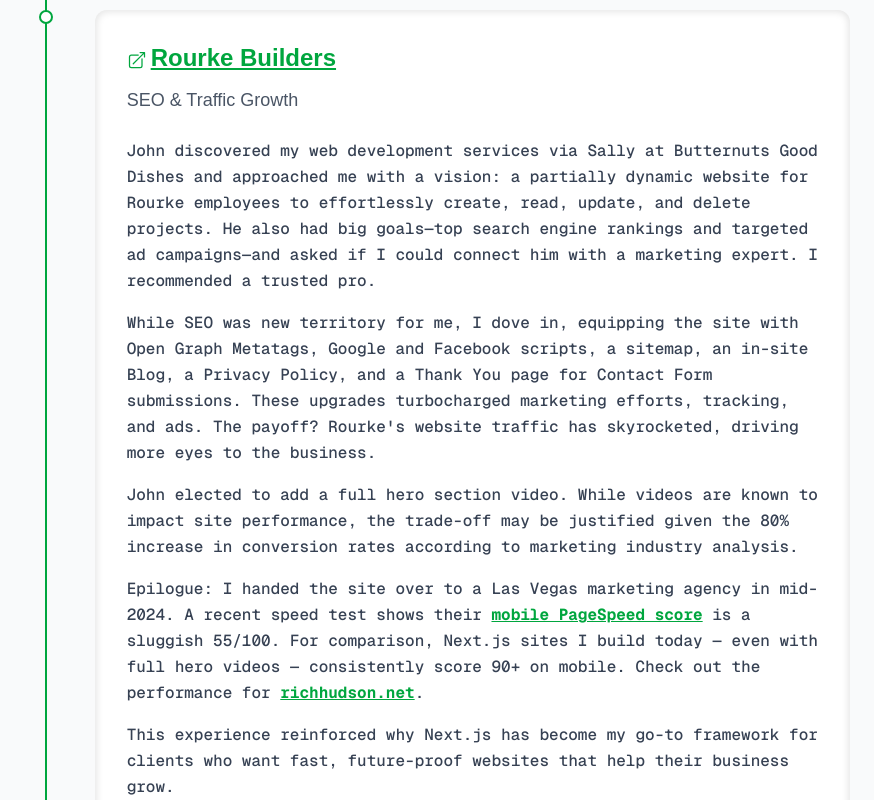
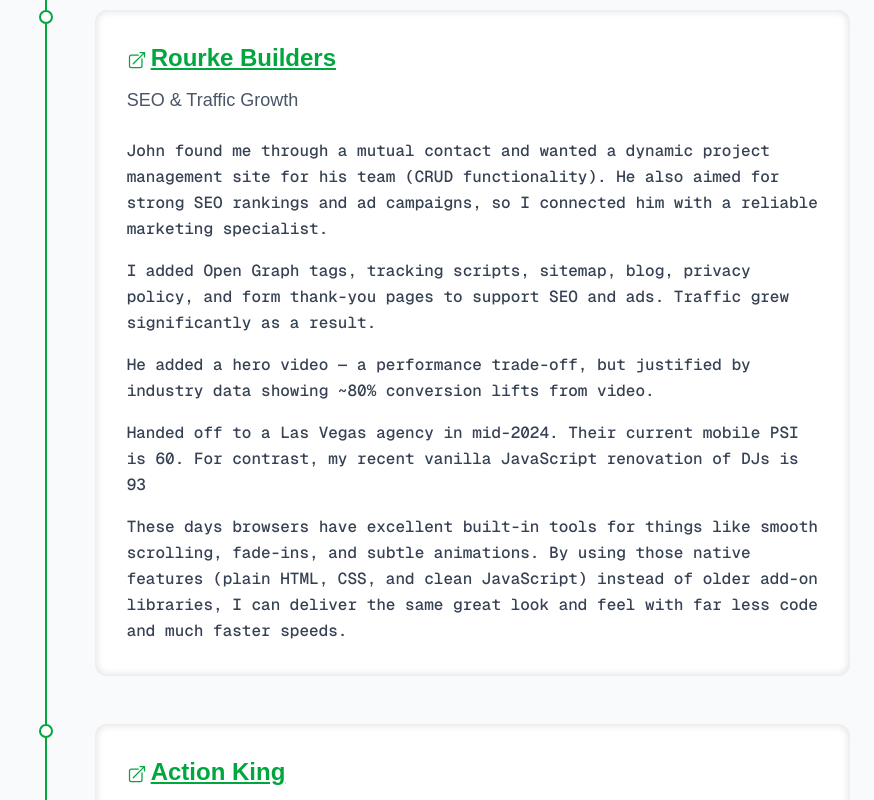
Before and after one commit to DonutsInTheSnow/rich-hudson-net, a Next.js app: page /case-studies in a window 1280 px wide. Shown: the part 1220-2020 px from the top of the page, without its empty margins (406-1280 px from the left). Built offline with nearby package versions, Linux system fonts and the light colour scheme.

Commit message:
modify case studies, remove butternuts

```diff
--- a/package.json
+++ b/package.json
@@ -16,14 +16,15 @@
     "next": "16.0.10",
     "next-sanity": "^12.0.0",
     "next-sitemap": "^4.2.3",
-    "react": "19.2.1",
-    "react-dom": "19.2.1"
+    "react": "^19.2.3",
+    "react-dom": "^19.2.3"
   },
   "devDependencies": {
     "@tailwindcss/postcss": "^4",
     "@types/node": "^20",
     "@types/react": "^19",
     "@types/react-dom": "^19",
+    "baseline-browser-mapping": "^2.10.7",
     "eslint": "^9",
     "eslint-config-next": "16.0.10",
     "tailwindcss": "^4",
--- a/src/app/case-studies/page.tsx
+++ b/src/app/case-studies/page.tsx
@@ -23,31 +23,11 @@ const cases = [
     subtitle: 'SEO & Traffic Growth',
     url: 'https://rourkebuilders.com/',
     paragraphs: [
-      'John discovered my web development services via Sally at Butternuts Good Dishes and approached me with a vision: a partially dynamic website for Rourke employees to effortlessly create, read, update, and delete projects. He also had big goals—top search engine rankings and targeted ad campaigns—and asked if I could connect him with a marketing expert. I recommended a trusted pro.',
-      'While SEO was new territory for me, I dove in, equipping the site with Open Graph Metatags, Google and Facebook scripts, a sitemap, an in-site Blog, a Privacy Policy, and a Thank You page for Contact Form submissions. These upgrades turbocharged marketing efforts, tracking, and ads. The payoff? Rourke\'s website traffic has skyrocketed, driving more eyes to the business.',
-      'John elected to add a full hero section video. While videos are known to impact site performance, the trade-off may be justified given the 80% increase in conversion rates according to marketing industry analysis.',
-
-      <>
-        {' '}Epilogue: I handed the site over to a Las Vegas marketing agency in mid-2024. A recent speed test shows their {' '}
-        <a
-          href="https://pagespeed.web.dev/analysis/https-rourkebuilders-com/nf4m2ailh8?form_factor=mobile"
-          target="_blank"
-          rel="noopener noreferrer"
-          className="text-green-600 underline font-bold hover:text-green-700"
-        >
-          mobile PageSpeed score
-        </a> is a sluggish 55/100. For comparison, Next.js sites I build today — even with full hero videos — consistently score 90+ on mobile. Check out the performance for {' '}
-        <a
-          href="https://pagespeed.web.dev/analysis/https-richhudson-net/vz4gaoqor2?form_factor=mobile"
-          target="_blank"
-          rel="noopener noreferrer"
-          className="text-green-600 underline font-bold hover:text-green-700"
-        >
-          richhudson.net
-        </a>.
-      </>,
-
-      'This experience reinforced why Next.js has become my go-to framework for clients who want fast, future-proof websites that help their business grow.',
+      'John found me through a mutual contact and wanted a dynamic project management site for his team (CRUD functionality). He also aimed for strong SEO rankings and ad campaigns, so I connected him with a reliable marketing specialist.',
+      'I added Open Graph tags, tracking scripts, sitemap, blog, privacy policy, and form thank-you pages to support SEO and ads. Traffic grew significantly as a result.',
+      'He added a hero video — a performance trade-off, but justified by industry data showing ~80% conversion lifts from video.',
+      'Handed off to a Las Vegas agency in mid-2024. Their current mobile PSI is 60. For contrast, my recent vanilla JavaScript renovation of DJ\s is 93',
+      'These days browsers have excellent built-in tools for things like smooth scrolling, fade-ins, and subtle animations. By using those native features (plain HTML, CSS, and clean JavaScript) instead of older add-on libraries, I can deliver the same great look and feel with far less code and much faster speeds.',
     ],
   },
   {
@@ -69,15 +49,6 @@ const cases = [
     ],
   },
   {
-    title: 'Butternuts',
-    subtitle: 'Local Refresh & SEO',
-    url: 'https://butternutsgooddishes.com',
-    paragraphs: [
-      'Theresa Tocio tapped me to refresh Butternuts Good Dishes\' website after taking over from Sally, one of my first local clients. As neighbors in Wolfeboro\'s tight-knit community, Theresa and I teamed up. She craved a modern, clean look to showcase her new product line.',
-      'I delivered, boosting SEO with a sitemap, robots.txt, and Content Security Policy, plus a Facebook feed for daily specials. We broke the single-page layout into multiple pages for a breezy feel and added borders to gallery images.',
-    ],
-  },
-  {
     title: 'Ingram',
     subtitle: 'Audio Content Organization',
     url: 'https://ingramengineering.net',
@@ -86,16 +57,6 @@ const cases = [
       'We tapped Amazon S3 to store the extensive collection, tackling the time-intensive task of organizing them with smart naming. Beyond audio, the site packs in rich content—critical reviews, videos, and detailed product specs—making it a go-to resource for audio pros.',
     ],
   },
-  // {
-  //   title: 'Keith E Lee',
-  //   subtitle: 'Performance & Accessibility Tribute',
-  //   url: 'https://donutsinthesnow.github.io/keith-e-lee',
-  //   paragraphs: [
-  //     '-->This GitHub Pages site is currently flagged as "dangerous" by Google Chrome due to a false positive from Safe Browsing (common with static GitHub-hosted projects). The site is fully static, contains no forms, payment requests, or malicious elements—it\'s a safe memorial tribute. It\'s under review with Google; you can bypass the warning temporarily or view it safely in other browsers like Firefox/Edge. I\'m working to resolve it.<--',
-  //     'This site commemorates my friend Keith E Lee—an Atlanta-based artist, guitarist, writer, and radio host—who took his own life in 2020.',
-  //     'Upgrades included: removing unused code, optimizing performance (with a 35-point boost), adding SEO-rich metadata targeting Atlanta and Georgia, and splitting the original Single Page Application into multiple pages for better navigation and readability. I also improved color contrast, font sizes, and accessibility.',
-  //   ],
-  // },
 ];
 
 export default function CaseStudiesPage() {
@@ -116,7 +77,7 @@ export default function CaseStudiesPage() {
                 Your website is often the first impression customers have of your business—like a front yard that&apos;s either welcoming or overgrown.
                 Many sites I see are like gardens left untended for years: confusing, slow, broken links, forgotten blogs, fonts almost unreadable on mobile. They turn visitors away before they ever step inside. Consumers judge quickly—and harshly. It&apos;s their money, after all.
                 You don&apos;t need an extravagant showcase to stand out. A clean, fast, easy-to-navigate site built on modern tools invites repeat visits and turns interest into action.
-                I&apos;m a Wolfeboro-based developer focused on performance, clarity, and long-term results. If your current site feels outdated or underperforming, let&apos;s talk—no pressure, just an honest conversation about what&apos;s possible.
+                I&apos;m a Wolfeboro-based developer focused on performance, clarity, and long-term results. If your current site feels outdated or underperforming, let&apos;s talk about what&apos;s possible.
               </p>
             </div>
           </div>
```
Also changed, not shown: 1 other file (tests, documents, lock files or other folders).
